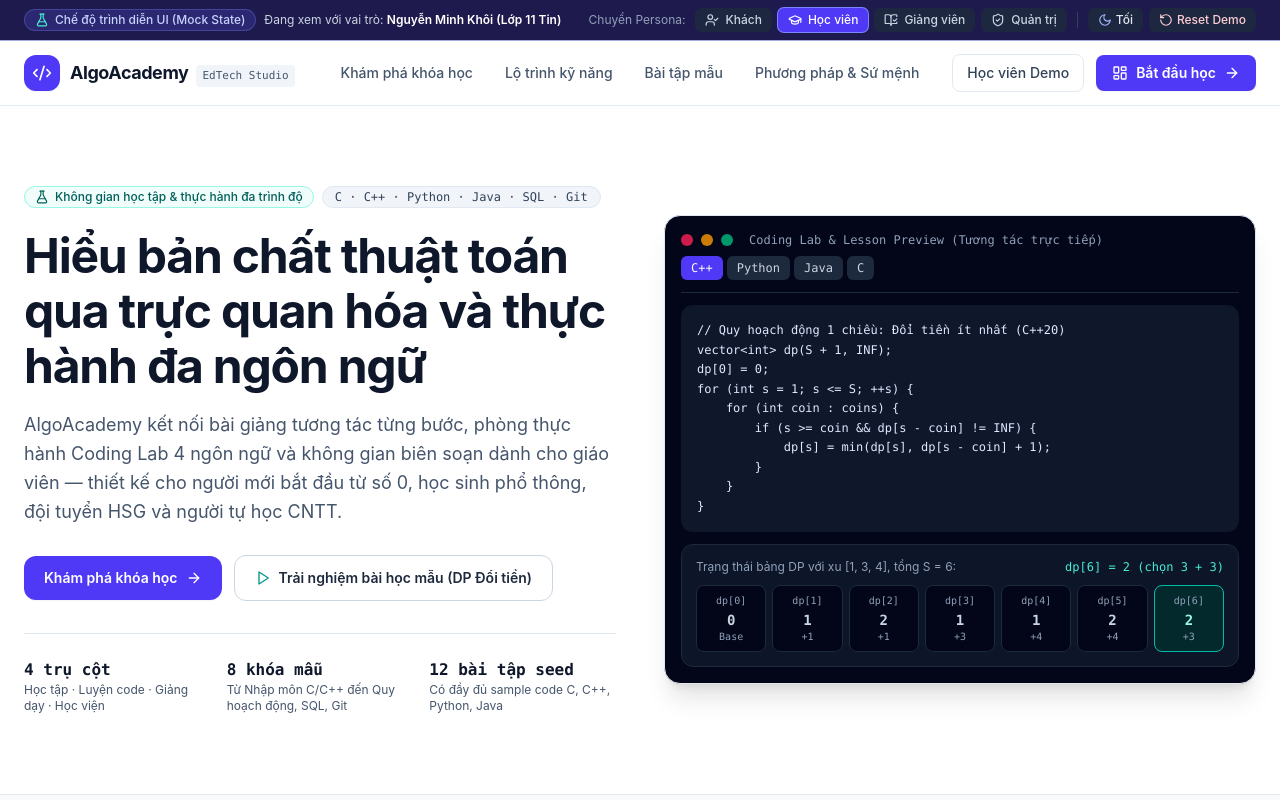
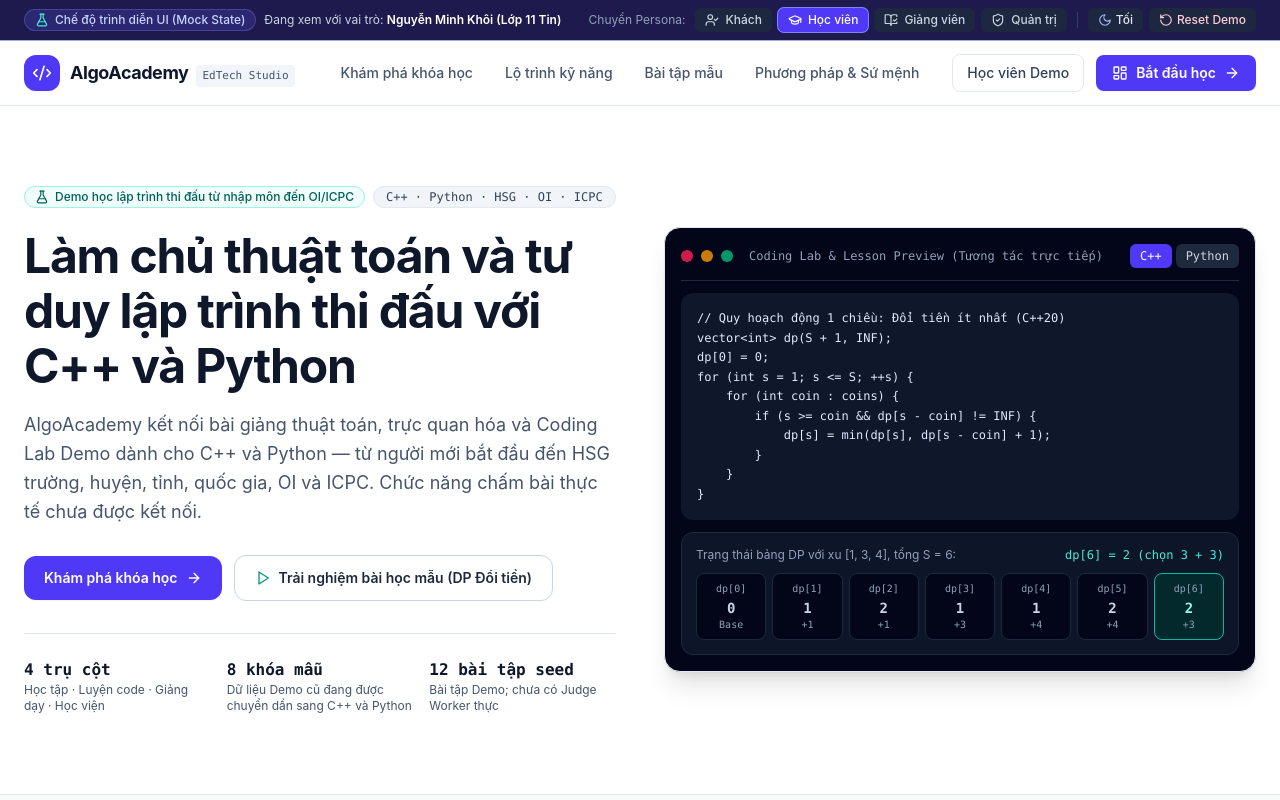
Before and after one commit to tbao4151/web_lap_trinh, a Next.js app: page / in a window 1280 px wide. Shown: the top 800 px of the page. Built offline with nearby package versions, Linux system fonts and the light colour scheme.

Commit message:
feat(home): focus hero on C++ and Python competitive programming

```diff
--- a/src/app/page.tsx
+++ b/src/app/page.tsx
@@ -84,18 +84,18 @@ export default function HomePage() {
             <div className="grid grid-cols-1 items-center gap-12 lg:grid-cols-12">
               <div className="lg:col-span-6">
                 <div className="flex flex-wrap items-center gap-2">
-                  <DemoBadge text="Không gian học tập & thực hành đa trình độ" />
+                  <DemoBadge text="Demo học lập trình thi đấu từ nhập môn đến OI/ICPC" />
                   <span className="rounded-full border border-slate-200 bg-slate-100 px-3 py-0.5 font-mono text-xs font-medium text-slate-700 dark:border-slate-700 dark:bg-slate-800 dark:text-slate-300">
-                    C · C++ · Python · Java · SQL · Git
+                    C++ · Python · HSG · OI · ICPC
                   </span>
                 </div>
 
                 <h1 className="mt-5 text-3xl font-bold tracking-tight text-slate-900 sm:text-5xl sm:leading-[1.15] dark:text-white">
-                  Hiểu bản chất thuật toán qua trực quan hóa và thực hành đa ngôn ngữ
+                  Làm chủ thuật toán và tư duy lập trình thi đấu với C++ và Python
                 </h1>
 
                 <p className="mt-4 text-base leading-relaxed text-slate-600 sm:text-lg dark:text-slate-300">
-                  {BRAND_CONFIG.name} kết nối bài giảng tương tác từng bước, phòng thực hành Coding Lab 4 ngôn ngữ và không gian biên soạn dành cho giáo viên — thiết kế cho người mới bắt đầu từ số 0, học sinh phổ thông, đội tuyển HSG và người tự học CNTT.
+                  {BRAND_CONFIG.name} kết nối bài giảng thuật toán, trực quan hóa và Coding Lab Demo dành cho C++ và Python — từ người mới bắt đầu đến HSG trường, huyện, tỉnh, quốc gia, OI và ICPC. Chức năng chấm bài thực tế chưa được kết nối.
                 </p>
 
                 <div className="mt-7 flex flex-wrap items-center gap-3">
@@ -127,13 +127,13 @@ export default function HomePage() {
                     <div className="font-mono text-base font-bold text-slate-900 dark:text-white">
                       {state.courses.length} khóa mẫu
                     </div>
-                    <div>Từ Nhập môn C/C++ đến Quy hoạch động, SQL, Git</div>
+                    <div>Dữ liệu Demo cũ đang được chuyển dần sang C++ và Python</div>
                   </div>
                   <div>
                     <div className="font-mono text-base font-bold text-slate-900 dark:text-white">
                       {state.problems.length} bài tập seed
                     </div>
-                    <div>Có đầy đủ sample code C, C++, Python, Java</div>
+                    <div>Bài tập Demo; chưa có Judge Worker thực</div>
                   </div>
                 </div>
               </div>
@@ -152,7 +152,7 @@ export default function HomePage() {
                     </div>
 
                     <div className="flex items-center gap-1" role="group" aria-label="Chọn ngôn ngữ xem thử">
-                      {(['cpp', 'python', 'java', 'c'] as ProgrammingLanguage[]).map((lang) => (
+                      {(['cpp', 'python'] as ProgrammingLanguage[]).map((lang) => (
                         <button
                           key={lang}
                           type="button"
```
